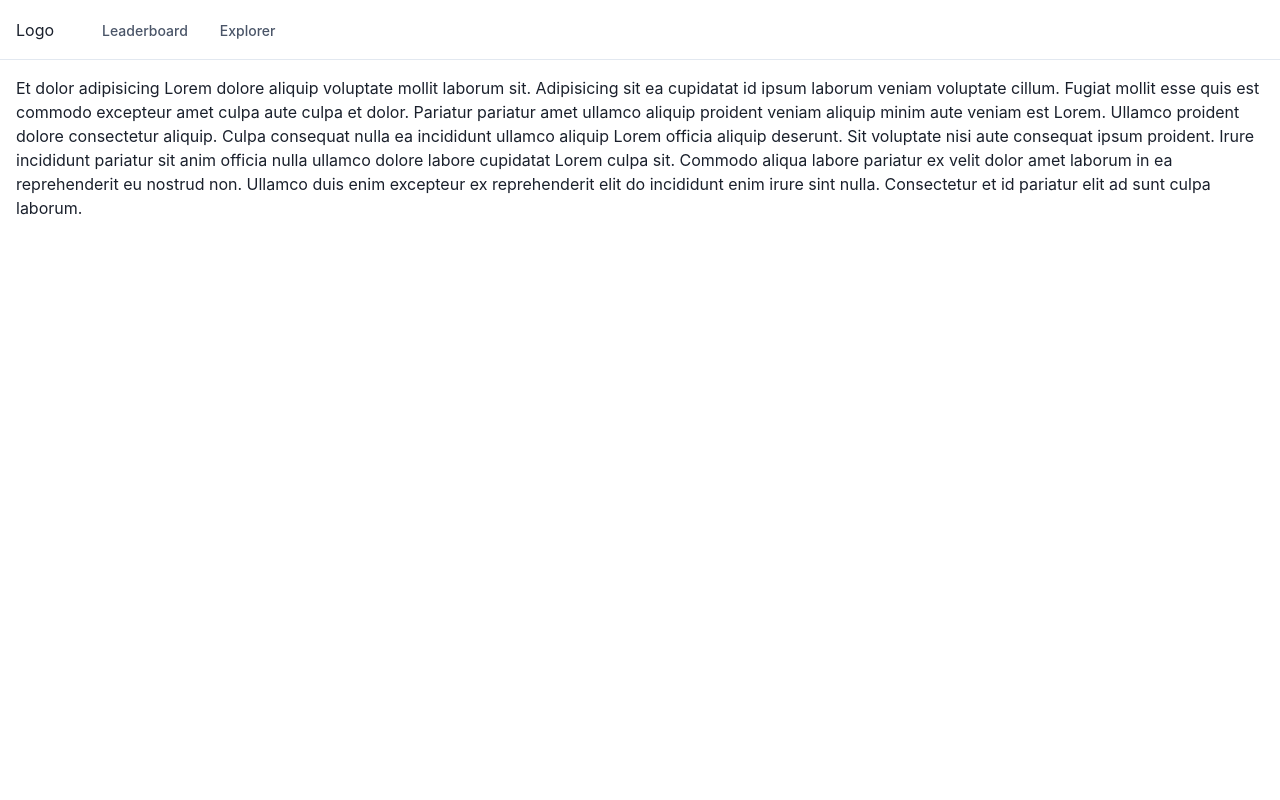
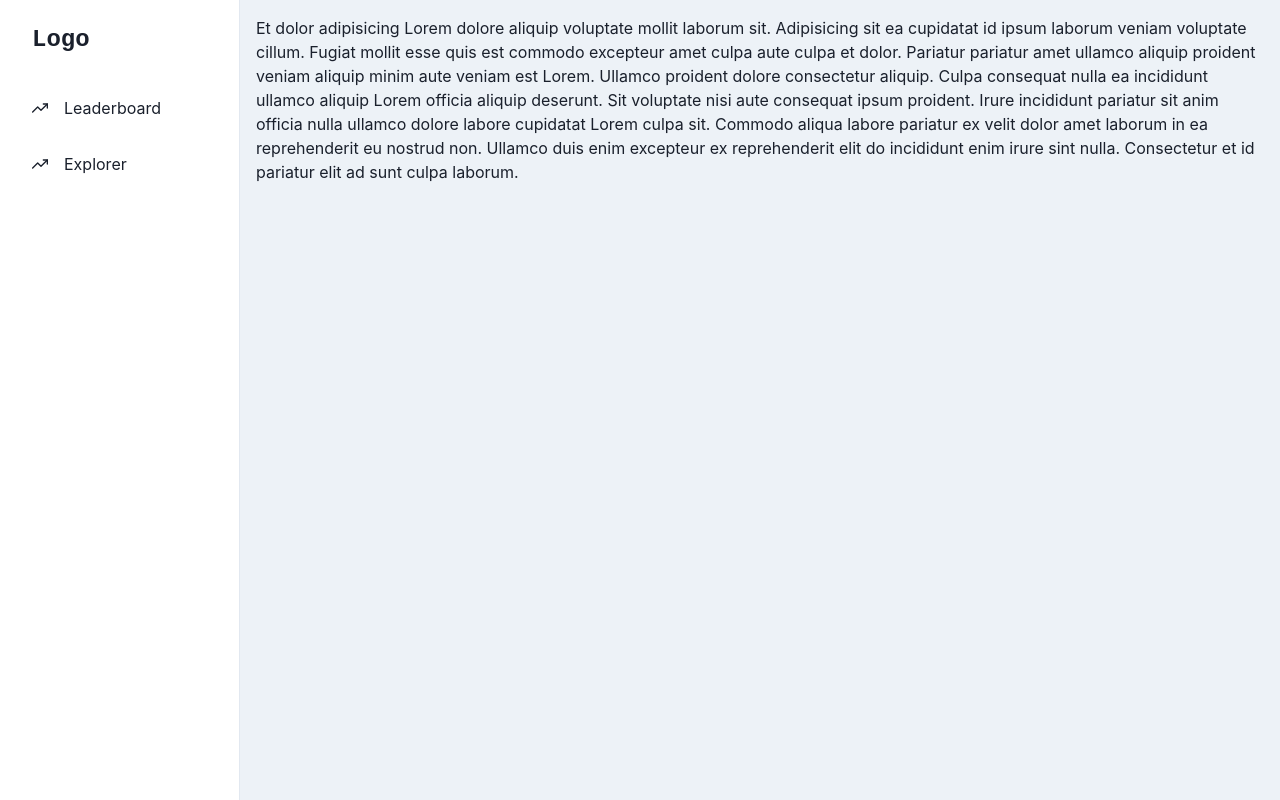
Before and after one commit to ostraordinaria/metaco-frontend-assessment, a React (Create React App) app: page /leaderboard in a window 1280 px wide. Built offline with nearby package versions, Linux system fonts and the light colour scheme.

Commit message:
Replace layout

```diff
--- a/src/components/layouts/index.js
+++ b/src/components/layouts/index.js
@@ -1,248 +1,135 @@
 import React from 'react';
 import {
+  IconButton,
   Box,
+  CloseButton,
   Flex,
+  Icon,
+  useColorModeValue,
+  Link,
+  Drawer,
+  DrawerContent,
   Text,
-  IconButton,
-  Stack,
-  Collapse,
-  Icon,
-  Link,
-  Popover,
-  PopoverTrigger,
-  PopoverContent,
-  useColorModeValue,
-  useBreakpointValue,
   useDisclosure,
 } from '@chakra-ui/react';
-import {
-  HamburgerIcon,
-  CloseIcon,
-  ChevronDownIcon,
-  ChevronRightIcon,
-} from '@chakra-ui/icons';
+import { FiTrendingUp, FiMenu } from 'react-icons/fi';
 
-const NAV_ITEMS = [
-  {
-    label: 'Leaderboard',
-    href: '/leaderboard',
-  },
-  {
-    label: 'Explorer',
-    href: '/explorer',
-  },
+const LinkItems = [
+  { name: 'Leaderboard', icon: FiTrendingUp, href: '/leaderboard' },
+  { name: 'Explorer', icon: FiTrendingUp, href: '/explorer' },
 ];
 
-const WithSubnavigation = ({ children }) => {
-  const { isOpen, onToggle } = useDisclosure();
+export default function SimpleSidebar({ children }) {
+  const { isOpen, onOpen, onClose } = useDisclosure();
+  return (
+    <Box minH="100vh" bg={useColorModeValue('gray.100', 'gray.900')}>
+      <SidebarContent
+        onClose={() => onClose}
+        display={{ base: 'none', md: 'block' }}
+      />
+      <Drawer
+        autoFocus={false}
+        isOpen={isOpen}
+        placement="left"
+        onClose={onClose}
+        returnFocusOnClose={false}
+        onOverlayClick={onClose}
+        size="full"
+      >
+        <DrawerContent>
+          <SidebarContent onClose={onClose} />
+        </DrawerContent>
+      </Drawer>
+      {/* mobilenav */}
+      <MobileNav display={{ base: 'flex', md: 'none' }} onOpen={onOpen} />
+      <Box ml={{ base: 0, md: 60 }} p="4">
+        {children}
+      </Box>
+    </Box>
+  );
+}
 
+const SidebarContent = ({ onClose, ...rest }) => {
   return (
-    <>
-      <Box>
-        <Flex
-          bg={useColorModeValue('white', 'gray.800')}
-          color={useColorModeValue('gray.600', 'white')}
-          minH={'60px'}
-          py={{ base: 2 }}
-          px={{ base: 4 }}
-          borderBottom={1}
-          borderStyle={'solid'}
-          borderColor={useColorModeValue('gray.200', 'gray.900')}
-          align={'center'}
+    <Box
+      bg={useColorModeValue('white', 'gray.900')}
+      borderRight="1px"
+      borderRightColor={useColorModeValue('gray.200', 'gray.700')}
+      w={{ base: 'full', md: 60 }}
+      pos="fixed"
+      h="full"
+      {...rest}
     >
-          <Flex
-            flex={{ base: 1, md: 'auto' }}
-            ml={{ base: -2 }}
-            display={{ base: 'flex', md: 'none' }}
-          >
-            <IconButton
-              onClick={onToggle}
-              icon={
-                isOpen ? (
-                  <CloseIcon w={3} h={3} />
-                ) : (
-                  <HamburgerIcon w={5} h={5} />
-                )
-              }
-              variant={'ghost'}
-              aria-label={'Toggle Navigation'}
-            />
-          </Flex>
-          <Flex flex={{ base: 1 }} justify={{ base: 'center', md: 'start' }}>
-            <Text
-              textAlign={useBreakpointValue({ base: 'center', md: 'left' })}
-              fontFamily={'heading'}
-              color={useColorModeValue('gray.800', 'white')}
-            >
+      <Flex h="20" alignItems="center" mx="8" justifyContent="space-between">
+        <Text fontSize="2xl" fontFamily="monospace" fontWeight="bold">
           Logo
         </Text>
-
-            <Flex display={{ base: 'none', md: 'flex' }} ml={10}>
-              <DesktopNav />
+        <CloseButton display={{ base: 'flex', md: 'none' }} onClick={onClose} />
       </Flex>
-          </Flex>
-        </Flex>
-
-        <Collapse in={isOpen} animateOpacity>
-          <MobileNav />
-        </Collapse>
+      {LinkItems.map(link => (
+        <NavItem key={link.name} icon={link.icon} href={link.href}>
+          {link.name}
+        </NavItem>
+      ))}
     </Box>
-      <Box p={4}>{children}</Box>
-    </>
   );
 };
 
-const DesktopNav = () => {
-  const linkColor = useColorModeValue('gray.600', 'gray.200');
-  const linkHoverColor = useColorModeValue('gray.800', 'white');
-  const popoverContentBgColor = useColorModeValue('white', 'gray.800');
-
+const NavItem = ({ href, icon, children, ...rest }) => {
   return (
-    <Stack direction={'row'} spacing={4}>
-      {NAV_ITEMS.map(navItem => (
-        <Box key={navItem.label}>
-          <Popover trigger={'hover'} placement={'bottom-start'}>
-            <PopoverTrigger>
-              <Link
-                p={2}
-                href={navItem.href ?? '#'}
-                fontSize={'sm'}
-                fontWeight={500}
-                color={linkColor}
+    <Link href={href} style={{ textDecoration: 'none' }}>
+      <Flex
+        align="center"
+        p="4"
+        mx="4"
+        borderRadius="lg"
+        role="group"
+        cursor="pointer"
         _hover={{
-                  textDecoration: 'none',
-                  color: linkHoverColor,
+          bg: 'cyan.400',
+          color: 'white',
         }}
+        {...rest}
       >
-                {navItem.label}
-              </Link>
-            </PopoverTrigger>
-
-            {navItem.children && (
-              <PopoverContent
-                border={0}
-                boxShadow={'xl'}
-                bg={popoverContentBgColor}
-                p={4}
-                rounded={'xl'}
-                minW={'sm'}
-              >
-                <Stack>
-                  {navItem.children.map(child => (
-                    <DesktopSubNav key={child.label} {...child} />
-                  ))}
-                </Stack>
-              </PopoverContent>
+        {icon && (
+          <Icon
+            mr="4"
+            fontSize="16"
+            _groupHover={{
+              color: 'white',
+            }}
+            as={icon}
+          />
         )}
-          </Popover>
-        </Box>
-      ))}
-    </Stack>
-  );
-};
-
-const DesktopSubNav = ({ label, href, subLabel }) => {
-  return (
-    <Link
-      href={href}
-      role={'group'}
-      display={'block'}
-      p={2}
-      rounded={'md'}
-      _hover={{ bg: useColorModeValue('pink.50', 'gray.900') }}
-    >
-      <Stack direction={'row'} align={'center'}>
-        <Box>
-          <Text
-            transition={'all .3s ease'}
-            _groupHover={{ color: 'pink.400' }}
-            fontWeight={500}
-          >
-            {label}
-          </Text>
-          <Text fontSize={'sm'}>{subLabel}</Text>
-        </Box>
-        <Flex
-          transition={'all .3s ease'}
-          transform={'translateX(-10px)'}
-          opacity={0}
-          _groupHover={{ opacity: '100%', transform: 'translateX(0)' }}
-          justify={'flex-end'}
-          align={'center'}
-          flex={1}
-        >
-          <Icon color={'pink.400'} w={5} h={5} as={ChevronRightIcon} />
+        {children}
       </Flex>
-      </Stack>
     </Link>
   );
 };
 
-const MobileNav = () => {
+const MobileNav = ({ onOpen, ...rest }) => {
   return (
-    <Stack
-      bg={useColorModeValue('white', 'gray.800')}
-      p={4}
-      display={{ md: 'none' }}
+    <Flex
+      ml={{ base: 0, md: 60 }}
+      px={{ base: 4, md: 24 }}
+      height="20"
+      alignItems="center"
+      bg={useColorModeValue('white', 'gray.900')}
+      borderBottomWidth="1px"
+      borderBottomColor={useColorModeValue('gray.200', 'gray.700')}
+      justifyContent="flex-start"
+      {...rest}
     >
-      {NAV_ITEMS.map(navItem => (
-        <MobileNavItem key={navItem.label} {...navItem} />
-      ))}
-    </Stack>
+      <IconButton
+        variant="outline"
+        onClick={onOpen}
+        aria-label="open menu"
+        icon={<FiMenu />}
+      />
+
+      <Text fontSize="2xl" ml="8" fontFamily="monospace" fontWeight="bold">
+        Logo
+      </Text>
+    </Flex>
   );
 };
-
-const MobileNavItem = ({ label, children, href }) => {
-  const { isOpen, onToggle } = useDisclosure();
-
-  return (
-    <Stack spacing={4} onClick={children && onToggle}>
-      <Flex
-        py={2}
-        as={Link}
-        href={href ?? '#'}
-        justify={'space-between'}
-        align={'center'}
-        _hover={{
-          textDecoration: 'none',
-        }}
-      >
-        <Text
-          fontWeight={600}
-          color={useColorModeValue('gray.600', 'gray.200')}
-        >
-          {label}
-        </Text>
-        {children && (
-          <Icon
-            as={ChevronDownIcon}
-            transition={'all .25s ease-in-out'}
-            transform={isOpen ? 'rotate(180deg)' : ''}
-            w={6}
-            h={6}
-          />
-        )}
-      </Flex>
-
-      <Collapse in={isOpen} animateOpacity style={{ marginTop: '0!important' }}>
-        <Stack
-          mt={2}
-          pl={4}
-          borderLeft={1}
-          borderStyle={'solid'}
-          borderColor={useColorModeValue('gray.200', 'gray.700')}
-          align={'start'}
-        >
-          {children &&
-            children.map(child => (
-              <Link key={child.label} py={2} href={child.href}>
-                {child.label}
-              </Link>
-            ))}
-        </Stack>
-      </Collapse>
-    </Stack>
-  );
-};
-
-export default WithSubnavigation;
```
Lines whose indentation alone changed are shown as unchanged.
